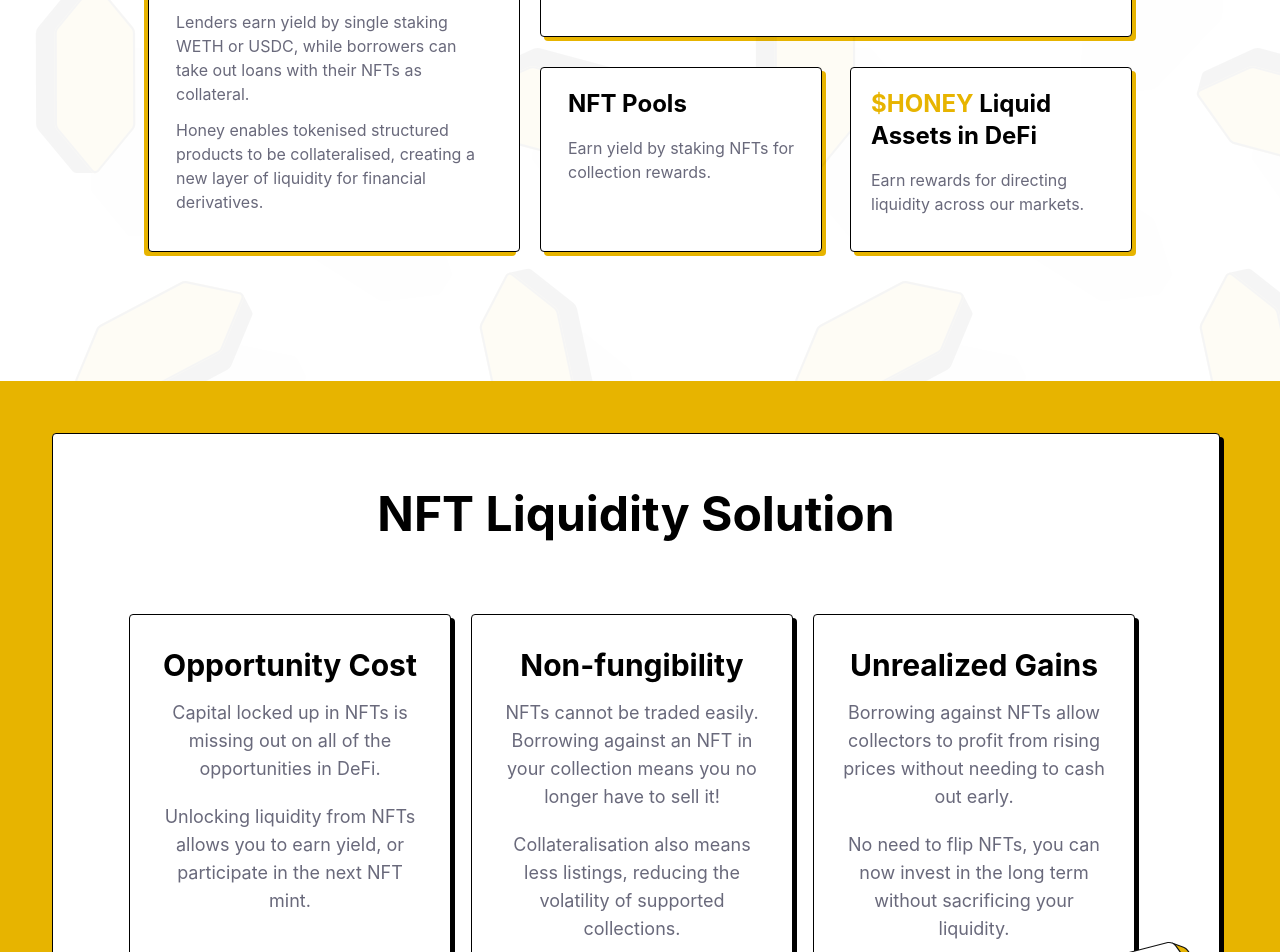
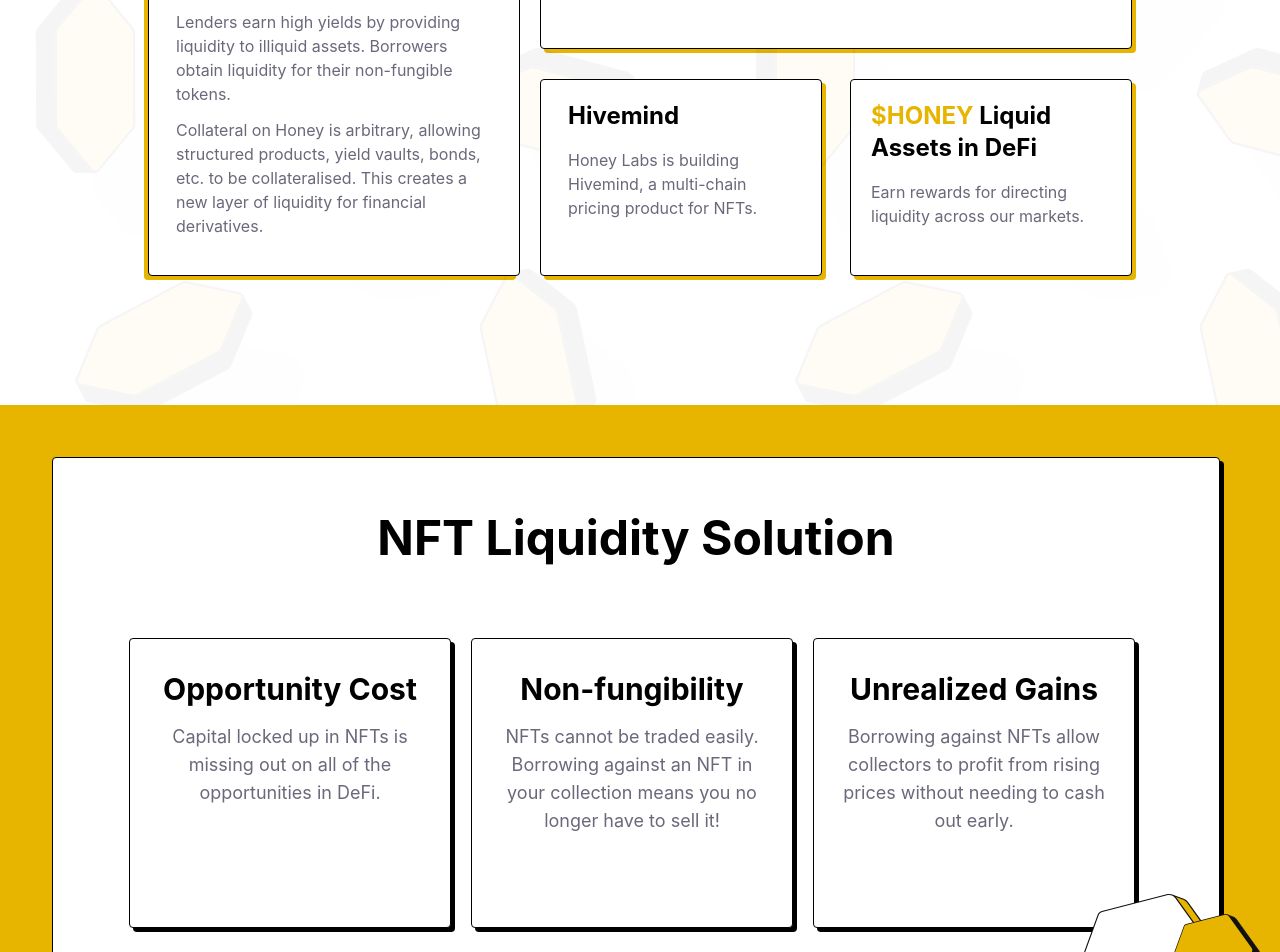
Before and after one commit to honey-protocol/landing-page, a Next.js app: page / in a window 1280 px wide. Shown: the part 420-1372 px from the top of the page. Built offline with nearby package versions, Linux system fonts and the light colour scheme; a web font is replaced by a local one.

Commit message:
add lending pools to landing

```diff
--- a/components/About/About.tsx
+++ b/components/About/About.tsx
@@ -20,11 +20,10 @@
                   Borrow from pools of liquidity at variable interest rates.
                 </p>
                 <p className="text-md text-primary-paragraph mt-3">
-                  Lenders earn yield by single staking WETH or USDC, while
-                  borrowers can take out loans with their NFTs as collateral.
+                  Lenders earn high yields by providing liquidity to illiquid assets. Borrowers obtain liquidity for their non-fungible tokens.
                 </p>
                 <p className="text-md text-primary-paragraph mt-3">
-                  Honey enables tokenised structured products  to be collateralised, creating a new layer of liquidity for financial derivatives.
+                  Collateral on Honey is arbitrary, allowing structured products, yield vaults, bonds, etc. to be collateralised. This creates a new layer of liquidity for financial derivatives.
 
                 </p>
               </div>
@@ -34,7 +33,7 @@
             <div className="bg-primary mb-[30px] w-full flex flex-1 rounded">
               <div className="border border-black translate-x-[-4px] flex flex-col justify-start translate-y-[-4px] w-full rounded px-[37px] bg-white py-[22px]">
                 <h4 className="font-bold text-2xl md:text-3xl mb-[10px]">
-                  Yield Vaults (coming soon)
+                  Insurance Vaults (coming soon)
 
 
                 </h4>
@@ -48,10 +47,10 @@
               <div className="bg-primary flex  w-1/2  rounded mr-7">
                 <div className="border border-black translate-x-[-4px]  translate-y-[-4px] flex-1 w-full rounded px-[27px] bg-white py-5 flex flex-col justify-start">
                   <h4 className="font-bold text-2xl md:text-2xl text-center md:text-left mx-auto lg:mx-0 ">
-                    NFT Pools
+                    Hivemind
                   </h4>
                   <p className="text-md text-primary-paragraph mt-4">
-                    Earn yield by staking NFTs for collection rewards.
+                    Honey Labs is building Hivemind, a multi-chain pricing product for NFTs.
                   </p>
                 </div>
               </div>
--- a/components/Header/Header.tsx
+++ b/components/Header/Header.tsx
@@ -22,7 +22,7 @@
       />
       <div className="grid-flow-col gap-10 relative hidden md:grid">
         <a
-          href="https://beta.honey.finance/governance"
+          href="https://discord.gg/honeydefi"
           className="cursor-pointer hover:font-medium"
           >
             Governance
@@ -40,7 +40,7 @@
           Blog
         </a>
         <a
-          href="https://www.notion.so/honey-resources/Honey-Resources-3856fb63153944e5bd1f9792830b2328"
+          href="https://link3.to/honey"
           className="cursor-pointer hover:font-medium"
         >
           Resources
--- a/components/HeroSection/HeroSection.tsx
+++ b/components/HeroSection/HeroSection.tsx
@@ -14,8 +14,7 @@
             Lending and borrowing for NFTS
           </h1>
           <p className="text-lg text-primary-paragraph text-center md:text-left mb-7 md:mb-14 max-w-prose w-full">
-            Honey empowers people to utilize their most valuable assets by
-            connecting them to global markets
+              Create lending pools by pairing any NFT and any fungible token together.
           </p>
           <div className="flex z-1 justify-center md:justify-start">
             <Button
--- a/components/Liquidation/Liquidation.tsx
+++ b/components/Liquidation/Liquidation.tsx
@@ -29,10 +29,10 @@
                   Capital locked up in NFTs is missing out on all of the
                   opportunities in DeFi.
                 </p>
-                <p className="text-lg text-primary-paragraph mt-5 text-center">
+                {/* <p className="text-lg text-primary-paragraph mt-5 text-center">
                   Unlocking liquidity from NFTs allows you to earn yield, or
                   participate in the next NFT mint.
-                </p>
+                </p> */}
               </div>
             </div>
             <div
@@ -49,10 +49,10 @@
                   NFTs cannot be traded easily. Borrowing against an NFT in your
                   collection means you no longer have to sell it!
                 </p>
-                <p className="text-lg text-primary-paragraph mt-5 text-center">
+                {/* <p className="text-lg text-primary-paragraph mt-5 text-center">
                   Collateralisation also means less listings, reducing the
                   volatility of supported collections.
-                </p>
+                </p> */}
               </div>
             </div>
             <div
@@ -69,10 +69,10 @@
                   Borrowing against NFTs allow collectors to profit from rising
                   prices without needing to cash out early.
                 </p>
-                <p className="text-lg text-primary-paragraph mt-5 text-center">
+                {/* <p className="text-lg text-primary-paragraph mt-5 text-center">
                   No need to flip NFTs, you can now invest in the long term
                   without sacrificing your liquidity.
-                </p>
+                </p> */}
               </div>
             </div>
           </div>
```
